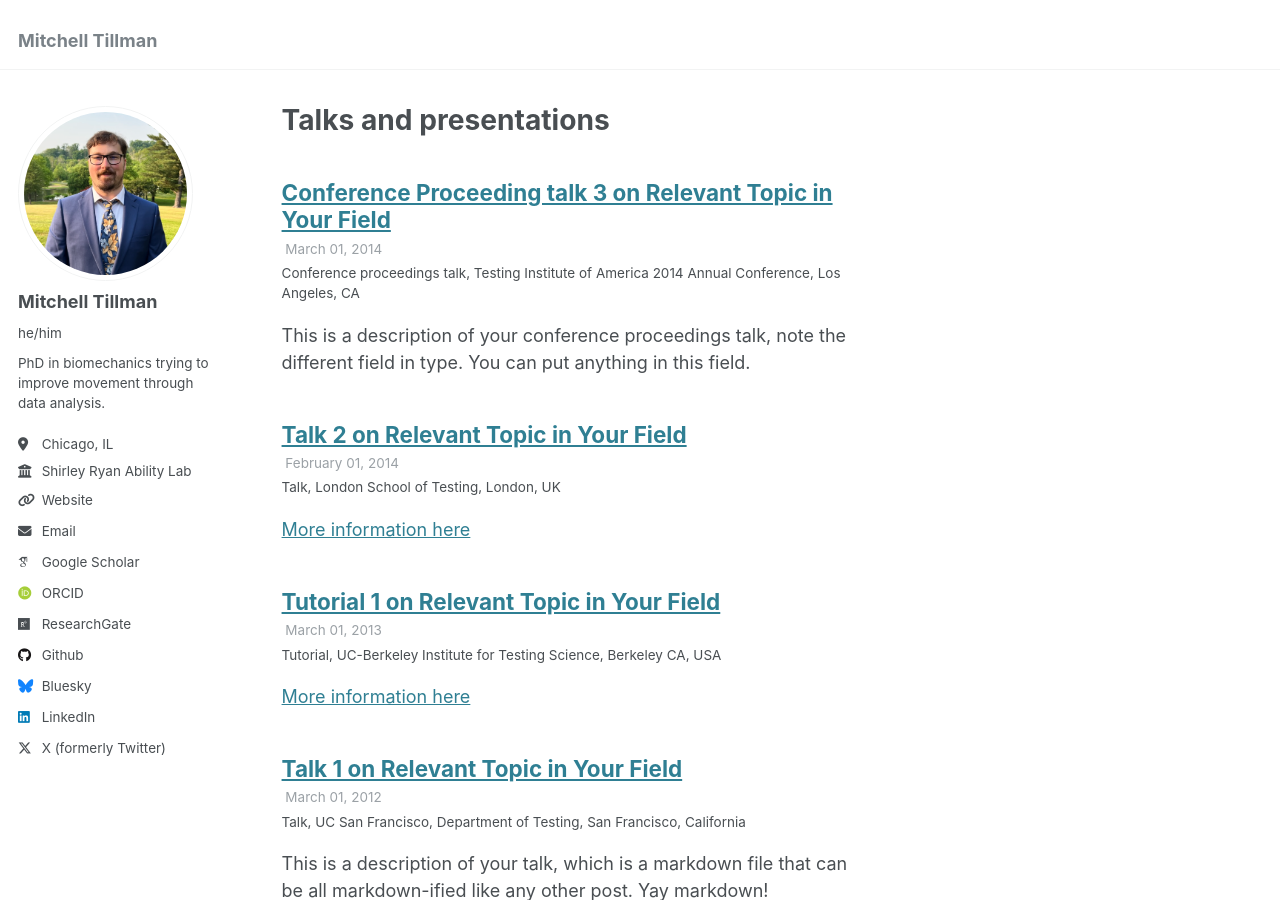
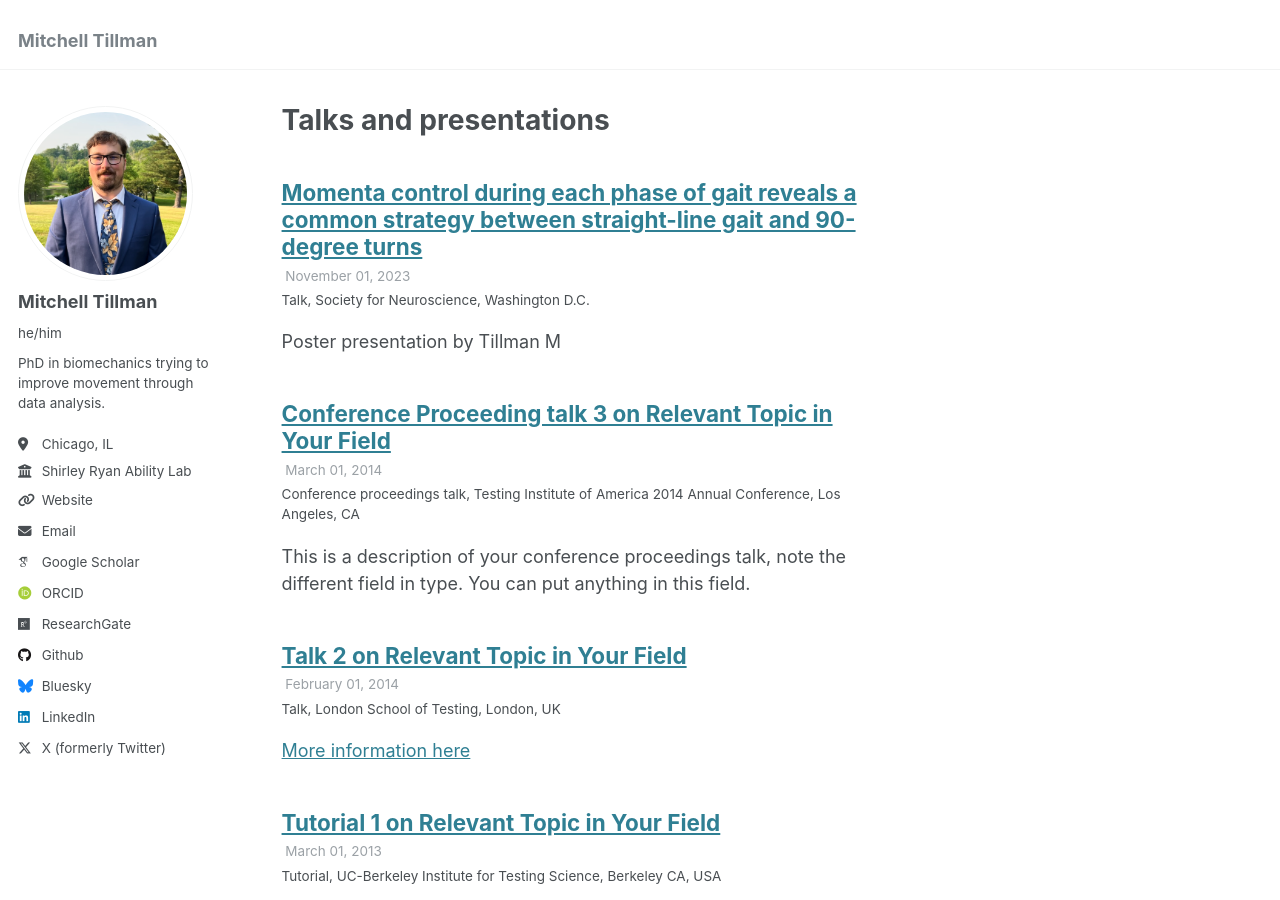
Before and after one commit to mtillman14/mtillman14.github.io, a Jekyll site: the page built from _pages/talks.html, in a window 1280 px wide and 900 px high. Built offline with Jekyll 4.4.1, drawn with Linux system fonts in a browser that asks for light colours; some web fonts are replaced.

Commit message:
Finalized publications, and started working on talks.

```diff
--- /dev/null
+++ b/_talks/2023-11-01-SFN.md
@@ -0,0 +1,11 @@
+---
+title: "Momenta control during each phase of gait reveals a common strategy between straight-line gait and 90-degree turns"
+collection: talks
+type: "Talk"
+permalink: /talks/2023-11-01-SFN
+venue: "Society for Neuroscience"
+date: 2023-11-01
+location: "Washington D.C."
+---
+
+Poster presentation by Tillman M
--- /dev/null
+++ b/markdown_generator/talks_new.csv
@@ -0,0 +1,2 @@
+title,type,url_slug,venue,date,location,talk_url,description
+Momenta control during each phase of gait reveals a common strategy between straight-line gait and 90-degree turns,Talk,SFN,Society for Neuroscience,2023-11-01,Washington D.C.,,Poster presentation by Tillman M
```
Also changed, not shown: _drafts/setting_up.md (+5 -1 lines), _publications/2020-01-01-Real-Time-Optical-Motion-Capture-Balance-Sonification-System.md (+1 -1 lines), 8 other files.
